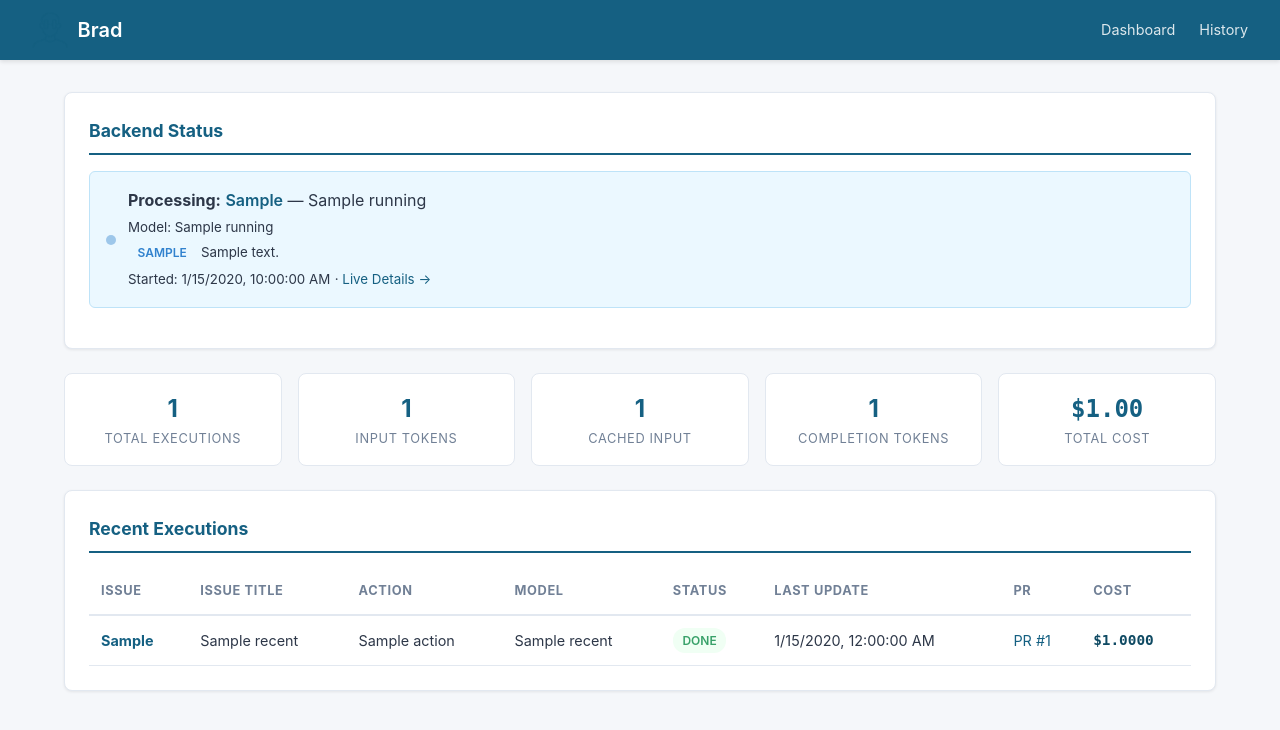
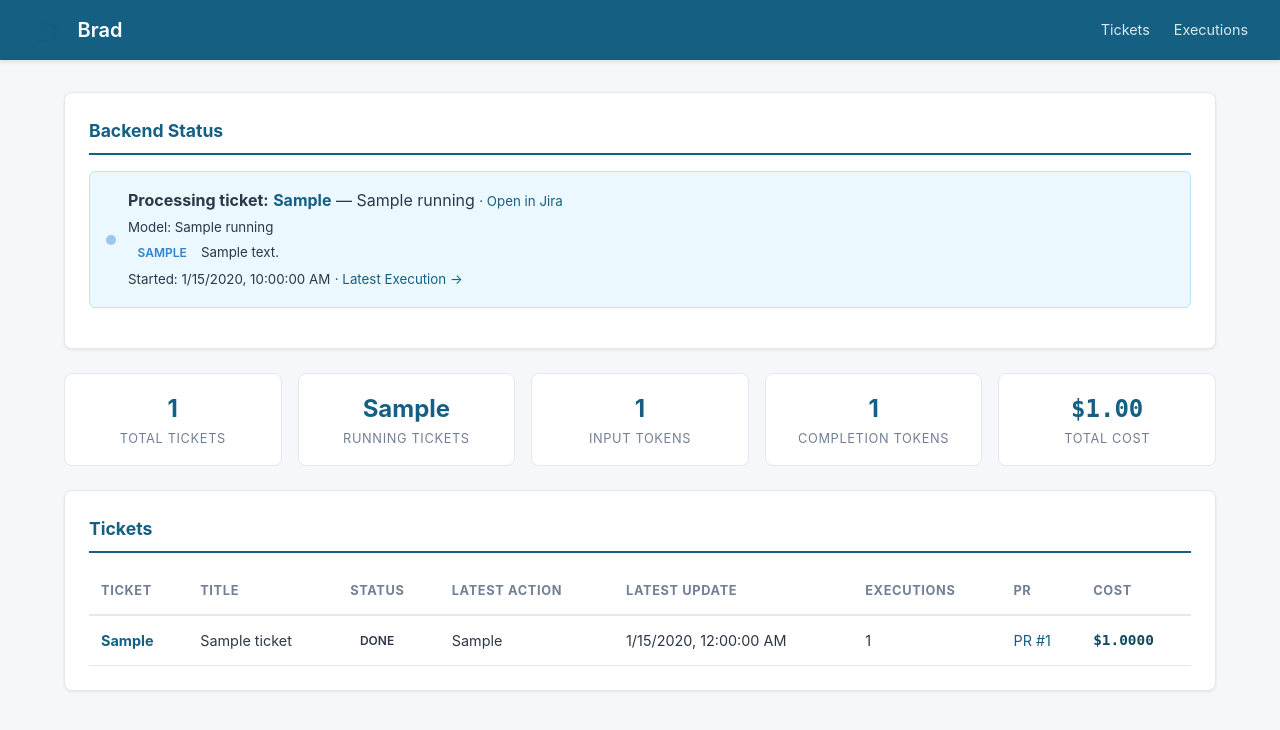
Before and after one commit to ai-brad/brad, a Python web app: template brad/gui/templates/dashboard.html in a window 1280 px wide. Shown: the top 730 px of the page. Run offline with Jinja, Linux system fonts and the light colour scheme; the template is opened without the code that fills it: most values are stand-ins (such as "Sample title", 1, 10 or a date in 2020).

Commit message:
Make Brad UI ticket-centric

```diff
--- a/brad/gui/static/style.css
+++ b/brad/gui/static/style.css
@@ -317,16 +317,19 @@ td {
 
 tr:hover { background: #f7fafc; }
 
-.execution-row {
+.execution-row,
+.ticket-row {
     cursor: pointer;
 }
 
-.execution-row:focus {
+.execution-row:focus,
+.ticket-row:focus {
     outline: 2px solid var(--brad-primary-light);
     outline-offset: -2px;
 }
 
-.execution-row:hover {
+.execution-row:hover,
+.ticket-row:hover {
     background: #edf2f7;
 }
 
--- a/brad/gui/templates/base.html
+++ b/brad/gui/templates/base.html
@@ -16,8 +16,8 @@
             <h1>Brad</h1>
         </a>
         <nav>
-            <a href="/" class="{% if request.path == '/' %}active{% endif %}">Dashboard</a>
-            <a href="/history" class="{% if request.path == '/history' %}active{% endif %}">History</a>
+            <a href="/" class="{% if request.path == '/' or request.path.startswith('/ticket/') or request.path.startswith('/execution/') %}active{% endif %}">Tickets</a>
+            <a href="/history" class="{% if request.path == '/history' %}active{% endif %}">Executions</a>
         </nav>
     </header>
     <main class="container">
--- a/brad/gui/templates/dashboard.html
+++ b/brad/gui/templates/dashboard.html
@@ -1,5 +1,5 @@
 {% extends "base.html" %}
-{% block title %}Dashboard{% endblock %}
+{% block title %}Tickets{% endblock %}
 
 {% block content %}
 
@@ -9,19 +9,20 @@
     <div class="status-box active">
         <span class="status-dot active"></span>
         <div>
-            <strong>Processing:</strong>
-            <a href="{{ jira_url }}/browse/{{ running.issue_key }}" target="_blank" class="issue-link">{{ running.issue_key }}</a>
-            {% if running.issue_title %} — {{ running.issue_title }}{% elif running.summary %} — {{ running.summary }}{% endif %}
+            <strong>Processing ticket:</strong>
+            <a href="{{ running.issue_href }}" class="issue-link"><strong>{{ running.issue_key }}</strong></a>
+            {% if running.issue_title %} — {{ running.issue_title }}{% endif %}
+            <small> · <a href="{{ jira_url }}/browse/{{ running.issue_key }}" target="_blank">Open in Jira</a></small>
             <br>
-            {% if running.model_name %}<small>Model: {{ running.model_name }}</small><br>{% endif %}
+            {% if running.latest_execution_model_name %}<small>Model: {{ running.latest_execution_model_name }}</small><br>{% endif %}
             <span id="current-phase-display">
-            {% if running.current_phase %}
-                <span class="badge badge-running">{{ running.current_phase }}</span>
-                {% if running.current_phase_detail %}<small> {{ running.current_phase_detail }}</small>{% endif %}
+            {% if running.latest_execution_phase %}
+                <span class="badge badge-running">{{ running.latest_execution_phase }}</span>
+                {% if running.latest_execution_phase_detail %}<small> {{ running.latest_execution_phase_detail }}</small>{% endif %}
             {% endif %}
             </span>
-            <br><small>Started: <span data-utc="{{ running.started_at }}">{{ running.started_at }}</span></small>
-            <small> · <a href="/execution/{{ running.id }}">Live Details →</a></small>
+            <br><small>Started: <span data-utc="{{ running.latest_started_at }}">{{ running.latest_started_at }}</span></small>
+            <small> · <a href="{{ running.latest_execution_href }}">Latest Execution →</a></small>
         </div>
     </div>
     {% else %}
@@ -34,16 +35,16 @@
 
 <div class="stats-grid" id="stats-grid">
     <div class="stat-card">
-        <div class="stat-value" id="stat-executions">{{ totals.total_executions or 0 }}</div>
-        <div class="stat-label">Total Executions</div>
+        <div class="stat-value" id="stat-tickets">{{ totals.total_tickets or 0 }}</div>
+        <div class="stat-label">Total Tickets</div>
+    </div>
+    <div class="stat-card">
+        <div class="stat-value" id="stat-running-tickets">{{ totals.running_tickets or 0 }}</div>
+        <div class="stat-label">Running Tickets</div>
     </div>
     <div class="stat-card">
         <div class="stat-value" id="stat-prompt-tokens">{{ "{:,}".format(totals.total_prompt_tokens or 0) }}</div>
         <div class="stat-label">Input Tokens</div>
-    </div>
-    <div class="stat-card">
-        <div class="stat-value" id="stat-cached-prompt-tokens">{{ "{:,}".format(totals.total_cached_prompt_tokens or 0) }}</div>
-        <div class="stat-label">Cached Input</div>
     </div>
     <div class="stat-card">
         <div class="stat-value" id="stat-completion-tokens">{{ "{:,}".format(totals.total_completion_tokens or 0) }}</div>
@@ -56,46 +57,46 @@
 </div>
 
 <div class="card">
-    <h2>Recent Executions</h2>
-    <div id="recent-table-container">
-    {% if recent %}
+    <h2>Tickets</h2>
+    <div id="ticket-table-container">
+    {% if tickets %}
     <table>
         <thead>
             <tr>
-                <th>Issue</th>
-                <th>Issue Title</th>
-                <th>Action</th>
-                <th>Model</th>
+                <th>Ticket</th>
+                <th>Title</th>
                 <th>Status</th>
-                <th>Last update</th>
+                <th>Latest action</th>
+                <th>Latest update</th>
+                <th>Executions</th>
                 <th>PR</th>
                 <th>Cost</th>
             </tr>
         </thead>
-        <tbody id="recent-tbody">
-        {% for ex in recent %}
-            <tr class="execution-row" data-execution-href="/execution/{{ ex.id }}" tabindex="0" role="link">
-                <td><a href="{{ jira_url }}/browse/{{ ex.issue_key }}" target="_blank" class="issue-link"><strong>{{ ex.issue_key }}</strong></a></td>
-                <td>{{ ex.issue_title[:60] }}{% if ex.issue_title|length > 60 %}…{% endif %}</td>
-                <td>{{ ex.action }}</td>
-                <td>{{ ex.model_name or '—' }}</td>
+        <tbody id="ticket-tbody">
+        {% for ticket in tickets %}
+            <tr class="ticket-row" data-ticket-href="{{ ticket.issue_href }}" tabindex="0" role="link">
+                <td><a href="{{ ticket.issue_href }}" class="issue-link"><strong>{{ ticket.issue_key }}</strong></a></td>
+                <td>{{ ticket.issue_title[:60] }}{% if ticket.issue_title|length > 60 %}…{% endif %}</td>
                 <td>
-                    <span class="badge badge-{{ ex.status }}">{{ ex.status_label }}</span>
+                    <span class="badge badge-{{ ticket.status_class }}">{{ ticket.status_label }}</span>
                 </td>
-                <td><span data-utc="{{ ex.last_update }}">{{ ex.last_update[:16] }}</span></td>
+                <td>{{ ticket.latest_execution_action or '—' }}</td>
+                <td><span data-utc="{{ ticket.last_update }}">{{ ticket.last_update[:16] }}</span></td>
+                <td>{{ ticket.execution_count }}</td>
                 <td>
-                    {% if ex.pr_number %}
-                    <a href="{{ ex.pr_url or ('https://github.com/' ~ github_repo ~ '/pull/' ~ ex.pr_number) }}" target="_blank">PR #{{ ex.pr_number }}</a>
+                    {% if ticket.latest_pr_number %}
+                    <a href="{{ ticket.latest_pr_url or ('https://github.com/' ~ github_repo ~ '/pull/' ~ ticket.latest_pr_number) }}" target="_blank">PR #{{ ticket.latest_pr_number }}</a>
                     {% else %}—{% endif %}
                 </td>
-                <td class="cost">${{ "%.4f"|format(ex.total_cost or 0) }}</td>
+                <td class="cost">${{ "%.4f"|format(ticket.total_cost or 0) }}</td>
             </tr>
         {% endfor %}
         </tbody>
     </table>
     {% else %}
     <div class="empty-state">
-        <p>No executions yet. Brad will record them here once it starts processing issues.</p>
+        <p>No tickets yet. Brad will record them here once it starts processing issues.</p>
     </div>
     {% endif %}
     </div>
@@ -112,7 +113,7 @@ function fmtNum(n) { return (n || 0).toLocaleString(); }
 function fmtCost(n) { return '$' + (n || 0).toFixed(2); }
 function fmtCost4(n) { return '$' + (n || 0).toFixed(4); }
 function truncate(s, n) { return s && s.length > n ? s.substring(0, n) + '…' : (s || ''); }
-function executionHref(ex) { return '/execution/' + ex.id; }
+function ticketHref(ticket) { return ticket.issue_href || ('/ticket/' + ticket.issue_key); }
 function escapeHtml(s) {
     return (s || '').replace(/[&<>"']/g, function(ch) {
         return ({'&': '&amp;', '<': '&lt;', '>': '&gt;', '"': '&quot;', "'": '&#39;'})[ch];
@@ -143,35 +144,35 @@ function controlStatusLabel(state) {
     return state.toUpperCase();
 }
 
-function wireExecutionTableClicks(tbody) {
+ function wireTicketTableClicks(tbody) {
     if (!tbody || tbody.dataset.clickWired === '1') return;
     tbody.dataset.clickWired = '1';
     tbody.addEventListener('click', function(event) {
         if (event.target.closest('a')) return;
-        var row = event.target.closest('tr[data-execution-href]');
+        var row = event.target.closest('tr[data-ticket-href]');
         if (!row) return;
-        window.location = row.dataset.executionHref;
+        window.location = row.dataset.ticketHref;
     });
     tbody.addEventListener('keydown', function(event) {
-        var row = event.target.closest('tr[data-execution-href]');
+        var row = event.target.closest('tr[data-ticket-href]');
         if (!row) return;
         if (event.key === 'Enter' || event.key === ' ') {
             event.preventDefault();
-            window.location = row.dataset.executionHref;
+            window.location = row.dataset.ticketHref;
         }
     });
 }
 
-wireExecutionTableClicks(document.getElementById('recent-tbody'));
+wireTicketTableClicks(document.getElementById('ticket-tbody'));
 
 function refreshDashboard() {
-    fetch('/api/dashboard')
+    fetch('/api/tickets')
         .then(function(r) { return r.json(); })
         .then(function(data) {
             // Update stats
-            document.getElementById('stat-executions').textContent = fmtNum(data.totals.total_executions);
+            document.getElementById('stat-tickets').textContent = fmtNum(data.totals.total_tickets);
+            document.getElementById('stat-running-tickets').textContent = fmtNum(data.totals.running_tickets);
             document.getElementById('stat-prompt-tokens').textContent = fmtNum(data.totals.total_prompt_tokens);
-            document.getElementById('stat-cached-prompt-tokens').textContent = fmtNum(data.totals.total_cached_prompt_tokens);
             document.getElementById('stat-completion-tokens').textContent = fmtNum(data.totals.total_completion_tokens);
             document.getElementById('stat-cost').textContent = fmtCost(data.totals.total_cost);
 
@@ -181,17 +182,18 @@ function refreshDashboard() {
                 sc.querySelector('.status-box').className = 'status-box active';
                 sc.querySelector('.status-dot').className = 'status-dot active';
                 var phaseHtml = '';
-                if (data.running.current_phase) {
-                    phaseHtml = '<span class="badge badge-running">' + data.running.current_phase + '</span>';
-                    if (data.running.current_phase_detail) phaseHtml += ' <small>' + data.running.current_phase_detail + '</small>';
+                if (data.running.latest_execution_phase) {
+                    phaseHtml = '<span class="badge badge-running">' + data.running.latest_execution_phase + '</span>';
+                    if (data.running.latest_execution_phase_detail) phaseHtml += ' <small>' + data.running.latest_execution_phase_detail + '</small>';
                 }
                 sc.querySelector('div > div').innerHTML =
-                    '<strong>Processing:</strong> <a href="' + JIRA_URL + '/browse/' + data.running.issue_key + '" target="_blank" class="issue-link">' + data.running.issue_key + '</a>' +
-                    (data.running.issue_title ? ' — ' + data.running.issue_title : (data.running.summary ? ' — ' + data.running.summary : '')) +
-                    (data.running.model_name ? '<br><small>Model: ' + data.running.model_name + '</small>' : '') +
+                    '<strong>Processing ticket:</strong> <a href="' + ticketHref(data.running) + '" class="issue-link"><strong>' + data.running.issue_key + '</strong></a>' +
+                    (data.running.issue_title ? ' — ' + data.running.issue_title : '') +
+                    ' <small>· <a href="' + JIRA_URL + '/browse/' + data.running.issue_key + '" target="_blank">Open in Jira</a></small>' +
+                    (data.running.latest_execution_model_name ? '<br><small>Model: ' + data.running.latest_execution_model_name + '</small>' : '') +
                     '<br><span id="current-phase-display">' + phaseHtml + '</span>' +
-                    '<br><small>Started: ' + fmtLocalTime(data.running.started_at) + '</small>' +
-                    ' <small>· <a href="/execution/' + data.running.id + '">Live Details →</a></small>';
+                    '<br><small>Started: ' + fmtLocalTime(data.running.latest_started_at) + '</small>' +
+                    (data.running.latest_execution_href ? ' <small>· <a href="' + data.running.latest_execution_href + '">Latest Execution →</a></small>' : '');
             } else {
                 sc.querySelector('.status-box').className = 'status-box idle';
                 sc.querySelector('.status-dot').className = 'status-dot idle';
@@ -199,26 +201,26 @@ function refreshDashboard() {
             }
 
             // Update table
-            if (data.recent && data.recent.length > 0) {
+            if (data.tickets && data.tickets.length > 0) {
                 var html = '';
-                data.recent.forEach(function(ex) {
-                    var prCell = ex.pr_number
-                        ? '<a href="' + (ex.pr_url || ('https://github.com/' + GITHUB_REPO + '/pull/' + ex.pr_number)) + '" target="_blank">PR #' + ex.pr_number + '</a>'
+                data.tickets.forEach(function(ticket) {
+                    var prCell = ticket.latest_pr_number
+                        ? '<a href="' + (ticket.latest_pr_url || ('https://github.com/' + GITHUB_REPO + '/pull/' + ticket.latest_pr_number)) + '" target="_blank">PR #' + ticket.latest_pr_number + '</a>'
                         : '—';
-                    html += '<tr class="execution-row" data-execution-href="' + executionHref(ex) + '" tabindex="0" role="link">' +
-                        '<td><a href="' + JIRA_URL + '/browse/' + ex.issue_key + '" target="_blank" class="issue-link"><strong>' + ex.issue_key + '</strong></a></td>' +
-                        '<td>' + truncate(ex.issue_title, 60) + '</td>' +
-                        '<td>' + (ex.action || '') + '</td>' +
-                        '<td>' + (ex.model_name || '—') + '</td>' +
-                        '<td><span class="badge ' + badgeClass(ex.status) + '">' + executionStatusLabel(ex.status) + '</span></td>' +
-                        '<td>' + fmtLocalTime(ex.last_update) + '</td>' +
+                    html += '<tr class="ticket-row" data-ticket-href="' + ticketHref(ticket) + '" tabindex="0" role="link">' +
+                        '<td><a href="' + ticketHref(ticket) + '" class="issue-link"><strong>' + ticket.issue_key + '</strong></a></td>' +
+                        '<td>' + truncate(ticket.issue_title, 60) + '</td>' +
+                        '<td><span class="badge ' + badgeClass(ticket.status_class) + '">' + ticket.status_label + '</span></td>' +
+                        '<td>' + (ticket.latest_execution_action || '—') + '</td>' +
+                        '<td>' + fmtLocalTime(ticket.last_update) + '</td>' +
+                        '<td>' + (ticket.execution_count || 0) + '</td>' +
                         '<td>' + prCell + '</td>' +
-                        '<td class="cost">' + fmtCost4(ex.total_cost) + '</td>' +
+                        '<td class="cost">' + fmtCost4(ticket.total_cost) + '</td>' +
                         '</tr>';
                 });
-                var tbody = document.getElementById('recent-tbody');
+                var tbody = document.getElementById('ticket-tbody');
                 if (tbody) tbody.innerHTML = html;
-                wireExecutionTableClicks(tbody);
+                wireTicketTableClicks(tbody);
             }
         })
         .catch(function(e) { console.error('Poll error:', e); });
--- a/brad/gui/templates/history.html
+++ b/brad/gui/templates/history.html
@@ -40,7 +40,7 @@
         {% for ex in executions %}
             <tr class="execution-row" data-execution-href="/execution/{{ ex.id }}" tabindex="0" role="link">
                 <td>{{ ex.id }}</td>
-                <td><a href="{{ jira_url }}/browse/{{ ex.issue_key }}" target="_blank" class="issue-link"><strong>{{ ex.issue_key }}</strong></a></td>
+                <td><a href="{{ ex.ticket_href }}" class="issue-link"><strong>{{ ex.issue_key }}</strong></a></td>
                 <td>{{ ex.issue_title[:50] }}{% if ex.issue_title|length > 50 %}…{% endif %}</td>
                 <td>{{ ex.action }}</td>
                 <td>{{ ex.model_name or '—' }}</td>
@@ -133,7 +133,7 @@ function refreshHistory() {
                 var tokens = (ex.total_prompt_tokens || 0) + (ex.total_completion_tokens || 0);
                 html += '<tr class="execution-row" data-execution-href="' + executionHref(ex) + '" tabindex="0" role="link">' +
                     '<td>' + ex.id + '</td>' +
-                    '<td><a href="' + JIRA_URL + '/browse/' + ex.issue_key + '" target="_blank" class="issue-link"><strong>' + ex.issue_key + '</strong></a></td>' +
+                    '<td><a href="' + (ex.ticket_href || ('/ticket/' + ex.issue_key)) + '" class="issue-link"><strong>' + ex.issue_key + '</strong></a></td>' +
                     '<td>' + truncate(ex.issue_title, 50) + '</td>' +
                     '<td>' + (ex.action || '') + '</td>' +
                     '<td>' + (ex.model_name || '—') + '</td>' +
--- a/brad/gui/templates/ticket_detail.html
+++ b/brad/gui/templates/ticket_detail.html
@@ -4,8 +4,9 @@
 
 <div class="card">
     <h2>
-        <a href="{{ jira_url }}/browse/{{ execution.issue_key }}" target="_blank" class="issue-link">{{ execution.issue_key }}</a>
+        <a href="/ticket/{{ execution.issue_key }}" class="issue-link">{{ execution.issue_key }}</a>
         {% if execution.issue_title %} — {{ execution.issue_title }}{% endif %}
+        <small> · <a href="{{ jira_url }}/browse/{{ execution.issue_key }}" target="_blank">Open in Jira</a></small>
     </h2>
     <div class="detail-meta" id="d-meta">
         <div>
```
Also changed, not shown: brad/db.py (+113 -0 lines), brad/gui/app.py (+185 -5 lines), brad/gui/templates/ticket_overview.html (added, +185 -0 lines), tests/test_gui_cost_breakdown.py (+97 -0 lines).
